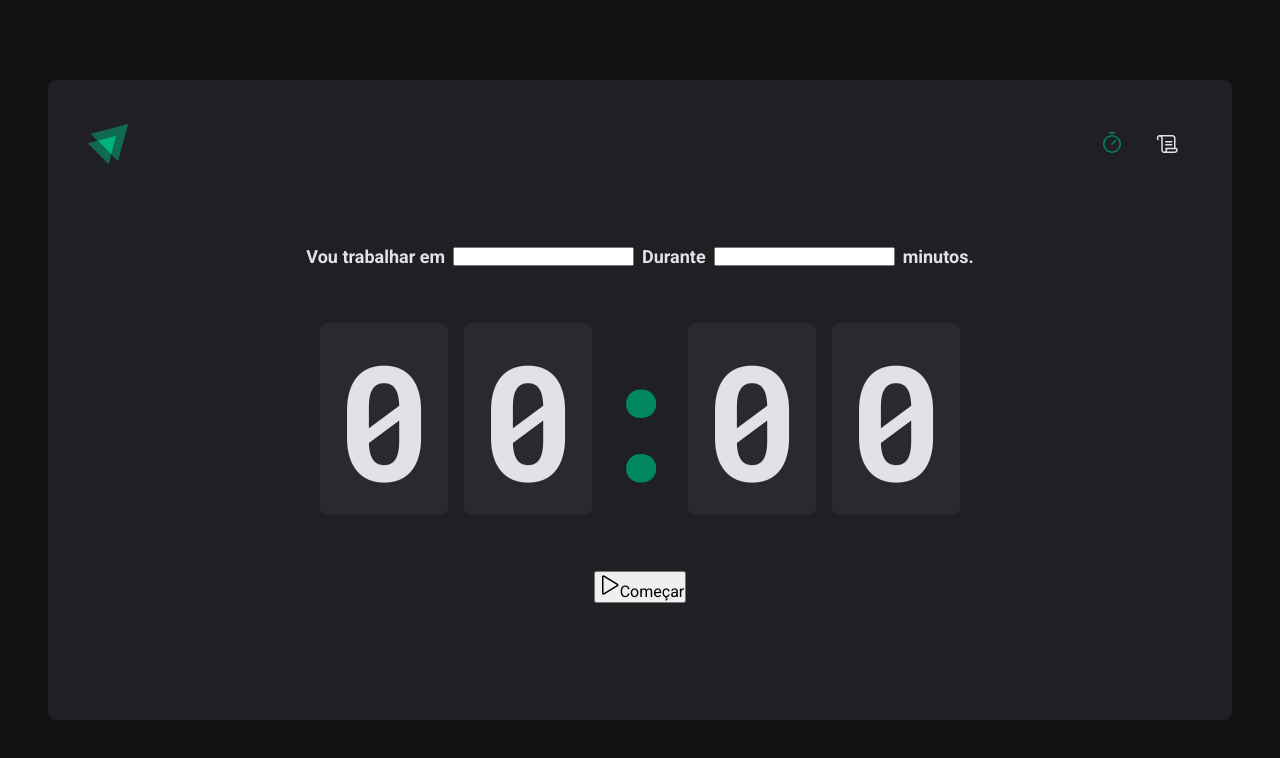
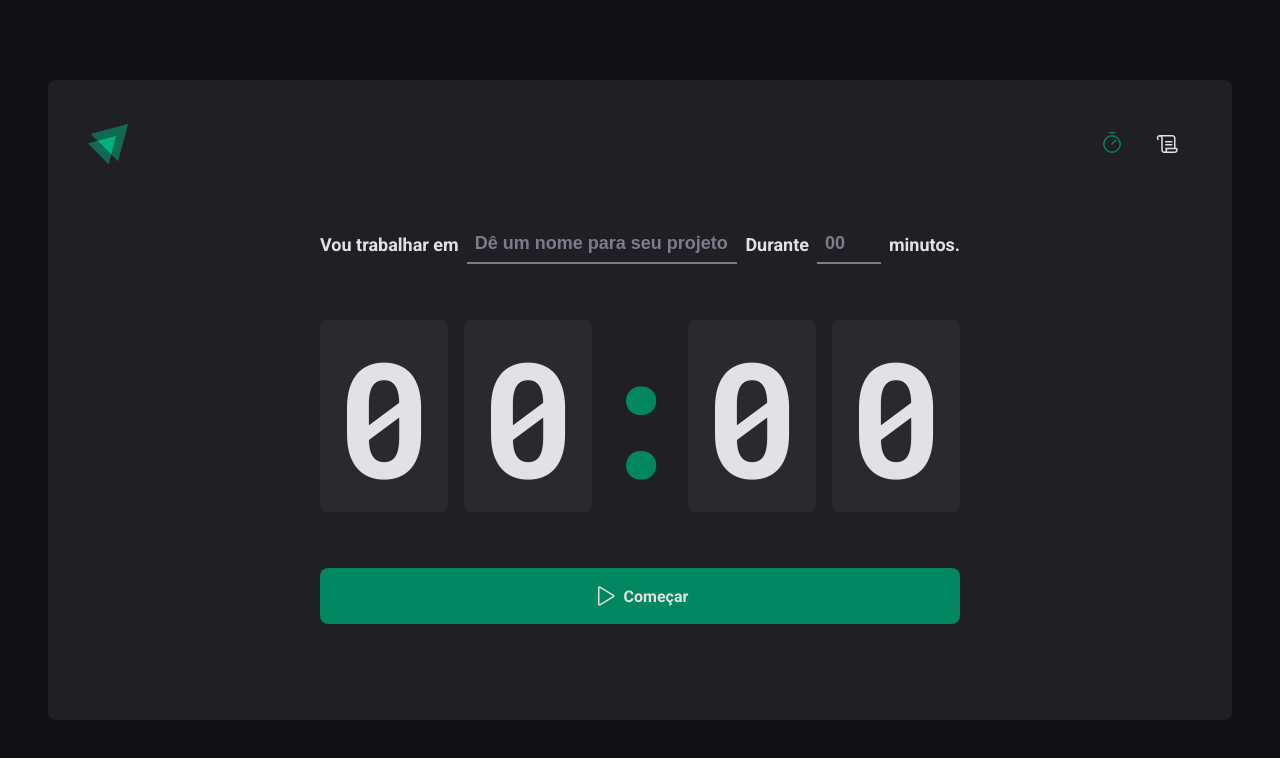
Before and after one commit to Jhameson/02-ignite-timer, a React (Vite) app: page / in a window 1280 px wide. Shown: the top 758 px of the page. Built offline with nearby package versions, Linux system fonts and the light colour scheme.

Commit message:
Finalização da Home

```diff
--- a/src/pages/Home/index.tsx
+++ b/src/pages/Home/index.tsx
@@ -4,6 +4,9 @@
   FormContainer,
   CountDownContainer,
   Separator,
+  StartCountdownButton,
+  TaskInput,
+  MinutesAmountInput,
 } from './styles'
 
 export function Home() {
@@ -12,9 +15,17 @@
       <form action="">
         <FormContainer>
           <label htmlFor="task">Vou trabalhar em</label>
-          <input type="text" id="task" />
+          <TaskInput
+            type="text"
+            id="task"
+            placeholder="Dê um nome para seu projeto"
+          />
           <label htmlFor="minutesAmount">Durante</label>
-          <input type="number" id="minutesAmount" />
+          <MinutesAmountInput
+            type="number"
+            id="minutesAmount"
+            placeholder="00"
+          />
           <span>minutos.</span>
         </FormContainer>
         <CountDownContainer>
@@ -24,10 +35,10 @@
           <span>0</span>
           <span>0</span>
         </CountDownContainer>
-        <button type="submit">
+        <StartCountdownButton type="submit">
           <Play size={24} />
           Começar
-        </button>
+        </StartCountdownButton>
       </form>
     </HomeContainer>
   )
--- a/src/pages/Home/styles.ts
+++ b/src/pages/Home/styles.ts
@@ -29,6 +29,34 @@
   flex-wrap: wrap;
 `
 
+export const BaseInput = styled.input`
+  background-color: transparent;
+  height: 2.5rem;
+  border: 0;
+  border-bottom: 2px solid ${(props) => props.theme['gray-500']};
+  font-weight: bold;
+  font-size: inherit;
+  padding: 0 0.5rem;
+  color: ${(props) => props.theme['gray-100']};
+
+  &:focus {
+    box-shadow: none;
+    border-color: ${(props) => props.theme['green-500']};
+  }
+
+  &::placeholder {
+    color: ${(props) => props.theme['gray-500']};
+  }
+`
+
+export const TaskInput = styled(BaseInput)`
+  flex: 1;
+`
+
+export const MinutesAmountInput = styled(BaseInput)`
+  width: 4rem;
+`
+
 export const CountDownContainer = styled.div`
   font-family: 'Roboto Mono', monospace;
   font-size: 10rem;
@@ -44,6 +72,7 @@
     border-radius: 8px;
   }
 `
+
 export const Separator = styled.div`
   padding: 2rem 0;
   color: ${(props) => props.theme['green-500']};
@@ -52,3 +81,31 @@
   display: flex;
   justify-content: center;
 `
+
+export const StartCountdownButton = styled.button`
+  width: 100%;
+  border: 0;
+  padding: 1rem;
+  border-radius: 8px;
+
+  display: flex;
+  align-items: center;
+  justify-content: center;
+
+  gap: 0.5rem;
+  font-weight: bold;
+
+  cursor: pointer;
+
+  background-color: ${(props) => props.theme['green-500']};
+  color: ${(props) => props.theme['gray-100']};
+
+  &:not(:disabled):hover {
+    background-color: ${(props) => props.theme['green-700']};
+  }
+
+  &:disabled {
+    opacity: 0.7;
+    cursor: not-allowed;
+  }
+`
```
